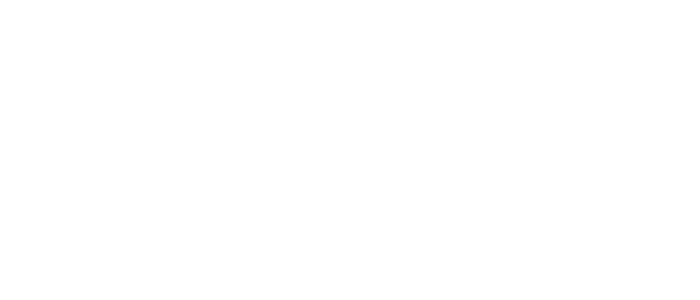
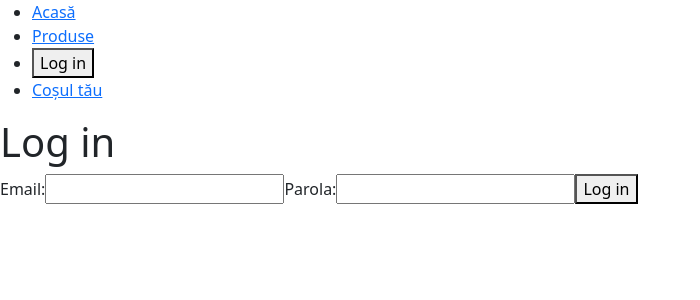
Before and after one commit to irinavlad01/PaintProject, a React (Create React App) app in the folder frontend/: page /login in a window 1280 px wide. Before the commit this address had no page. Shown: the top 300 px of the page, without its empty margins (0-700 px from the left). Built offline with nearby package versions, Linux system fonts and the light colour scheme.

Commit message:
Login, logout si filtrare produse

```diff
--- a/frontend/src/App.js
+++ b/frontend/src/App.js
@@ -1,16 +1,52 @@
 import './App.css';
 import ProductList from './components/ProductList';
 import ProductDetails from './components/ProductDetails';
-import {Route, Routes} from 'react-router-dom';
+import Login from './components/Login';
+import {Link, Route, Routes} from 'react-router-dom';
+import { useEffect, useState } from 'react';
 
 function App() {
+
+  const[isAuth, setIsAuth] = useState(false)
+
+  useEffect( () => {
+    const token = localStorage.getItem('token')
+    if(token){
+      setIsAuth(true);
+    }
+
+    console.log(token) //pentru testare doar
+  }, []);
+
+  const handleLogout = () =>{
+    localStorage.removeItem('token');
+    window.location.href = '/produse';
+  }
+
   return (
-    <div>
-      <Routes>
-        <Route path="/products" element={<ProductList/>}/>
-        <Route path ="/products/:id" element={<ProductDetails/>}/>
-      </Routes>
-    </div>
+    <>
+      <nav>
+        <ul>
+          <li><Link to="/">Acasă</Link></li>
+          <li><Link to="/produse">Produse</Link></li>
+          {
+            isAuth ? (<li><button onClick={handleLogout}>Log out</button></li>)
+            :
+            (
+              <li><Link to="/login"><button>Log in</button></Link></li>
+            )
+          }
+          <li><Link to="/cos">Coșul tău</Link></li>
+        </ul>
+      </nav>
+      <div>
+        <Routes>
+          <Route path="/produse" element={<ProductList/>}/>
+          <Route path ="/produse/:id" element={<ProductDetails/>}/>
+          <Route path="/login" element={<Login/>}></Route>
+        </Routes>
+      </div>
+    </>
   );
 }
 
--- /dev/null
+++ b/frontend/src/components/Login.js
@@ -0,0 +1,38 @@
+import React, { useState } from 'react'
+import API from '../services/API'
+
+function Login() {
+    const [email, setEmail] = useState("")
+    const [parola, setParola] = useState("")
+
+    const handleLogin = e =>{
+        e.preventDefault()
+        API.login(email, parola)
+        .then(data => {
+            localStorage.setItem('token', data.token);
+            console.log(data.token);
+            window.location.href = '/produse';
+        })
+    }
+
+  return (
+    <div>
+      <h1>Log in</h1>
+      <form onSubmit={handleLogin}>
+        <label htmlFor="email">Email:</label>
+        <input id="email"
+        type="text"
+        value={email}
+        onChange={e => setEmail(e.target.value)}></input>
+        <label htmlFor="parola">Parola:</label>
+        <input id="parola"
+        type="text"
+        value={parola}
+        onChange={e => setParola(e.target.value)}></input>
+        <button type="submit">Log in</button>
+      </form>
+    </div>
+  )
+}
+
+export default Login
--- a/frontend/src/components/ProductList.js
+++ b/frontend/src/components/ProductList.js
@@ -6,27 +6,46 @@ import API from '../services/API';
 
 function ProductList() {
     const [products, setProducts] = useState([])
+    const [categories, setCategories] = useState([])
+
+    const[selectedCategory, setSelectedCategory] = useState('')
+    const[filteredProducts, setFilteredProducts] = useState(products)
 
     useEffect( () => {
         API.getAllProducts().then(data => {
             console.log(data.produse)
             setProducts(data.produse)
+
+            const uniqueCategories = [...new Set(data.produse.map(product => product.categorie))];
+            setCategories(uniqueCategories)
         })
     }, []);
+
+    const handleCategoryChange = e => setSelectedCategory(e.target.value);
+
+    useEffect( () => {
+      const updatedProducts = selectedCategory
+            ? products.filter(product => product.categorie === selectedCategory)
+            : products;
+
+            setFilteredProducts(updatedProducts);
+    }, [selectedCategory, products]);
 
   return (
     <div>
       <h1>Lista produse</h1>
       {/* <button><Link to={`/products/create`}>Add product</Link></button> */}
-      <ul>
-        {products.map(product => {
-          return(
-            <li key = {product.id}>
-              <h3><Link to={`/products/${product.id}`}>{product.nume}</Link></h3>
-            </li>
-          )
-        })}
-      </ul>
+      <select value={selectedCategory} onChange={handleCategoryChange} className="form-control w-25">
+      <option value="">Toate categoriile</option>
+      {categories.map((category, index) => (
+        <option key={index} value={category}>
+          {category}
+        </option>
+      ))}
+    </select>
+      {filteredProducts.map(product => (
+        <div key={product.id}><Link to={`/produse/${product.id}`}>{product.nume}</Link></div>
+      ))}
 
     </div>
   )
--- a/frontend/src/services/API.js
+++ b/frontend/src/services/API.js
@@ -21,6 +21,20 @@ const API = {
         })
         .then(response => response.data)
         .catch(error => console.log(error))
+    },
+
+    login(username, password){
+        return axios.get(`${BASE_URL}/login`, {
+            // headers: {
+            //     'Content-Type' : 'application/json'
+            // },
+            auth: {
+                username: username,
+                password: password
+            }
+        })
+        .then(response => response.data)
+        .catch(error => console.log(error))
     }
 }
 
```
